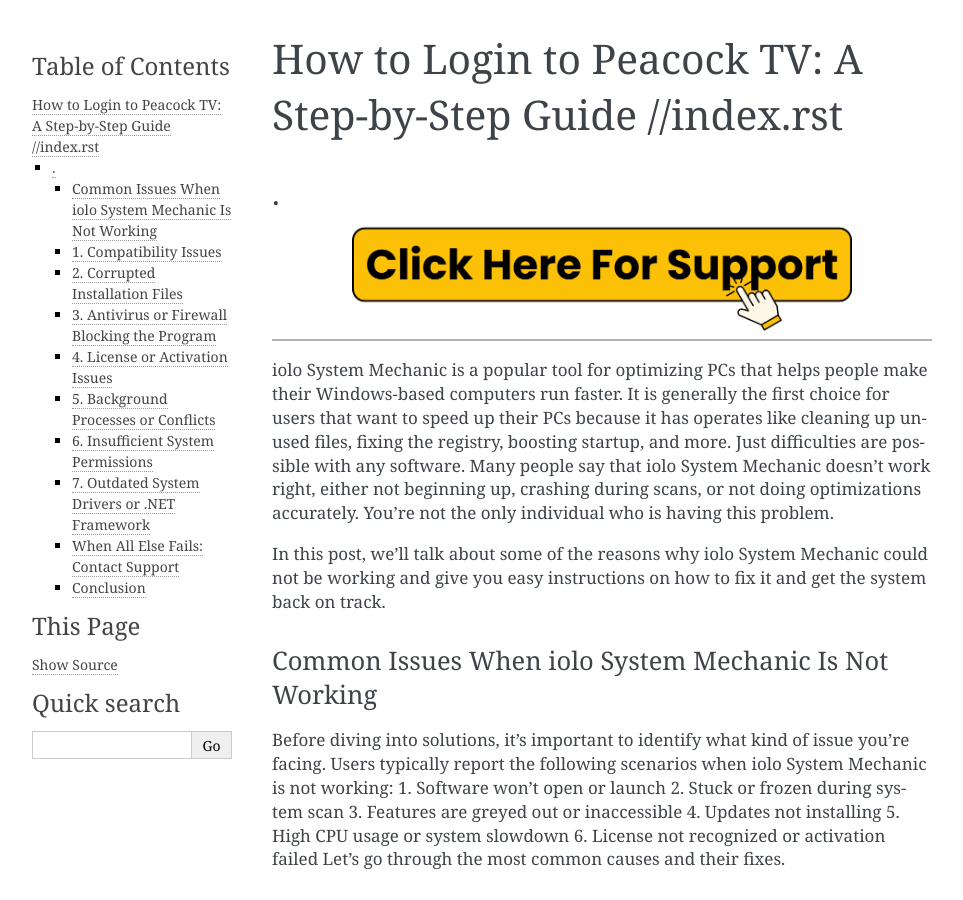
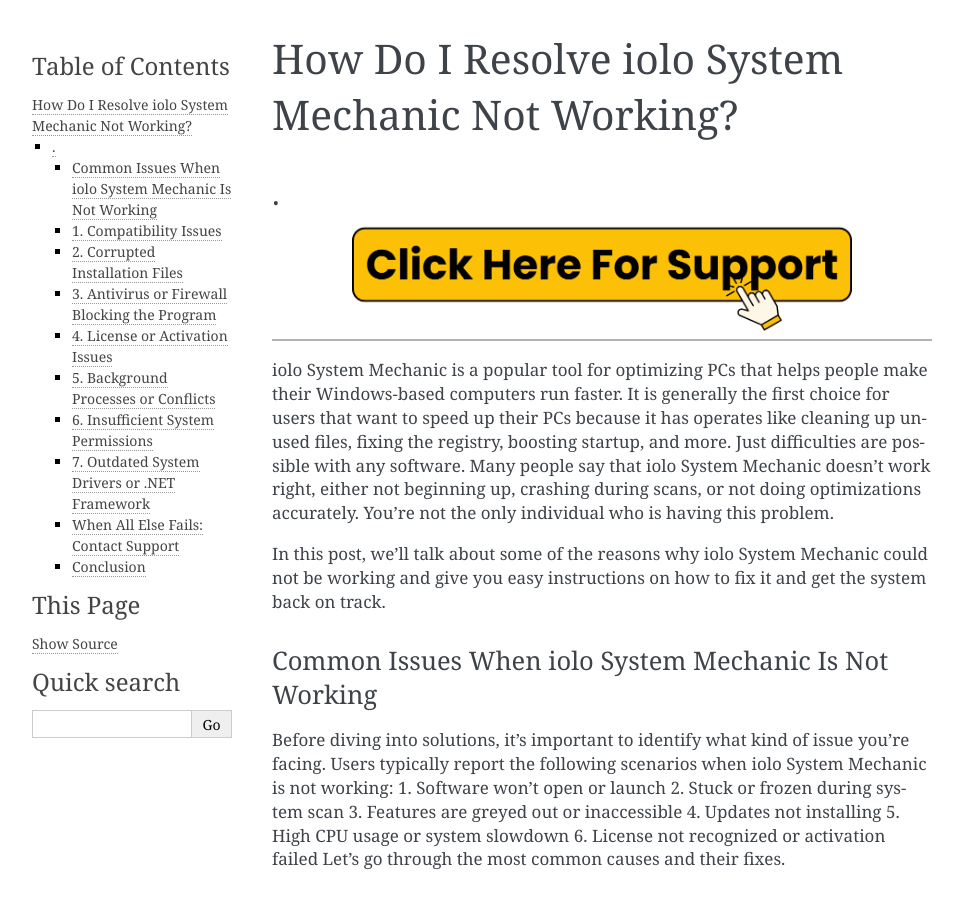
Before and after one commit to nikkjonee/iolosystemmechanic, a Sphinx documentation site: the page built from docs/index.rst, in a window 1280 px wide and 900 px high. Shown: the whole window, without its empty margins (148-1111 px from the left). Built offline with Sphinx 7.4.7, drawn with Linux system fonts in a browser that asks for light colours.

Commit message:
Update index.rst

```diff
--- a/docs/index.rst
+++ b/docs/index.rst
@@ -1,5 +1,5 @@
 
-How to Login to Peacock TV: A Step-by-Step Guide      //index.rst
+How Do I Resolve iolo System Mechanic Not Working?
 ============================================
 .
 .
```
